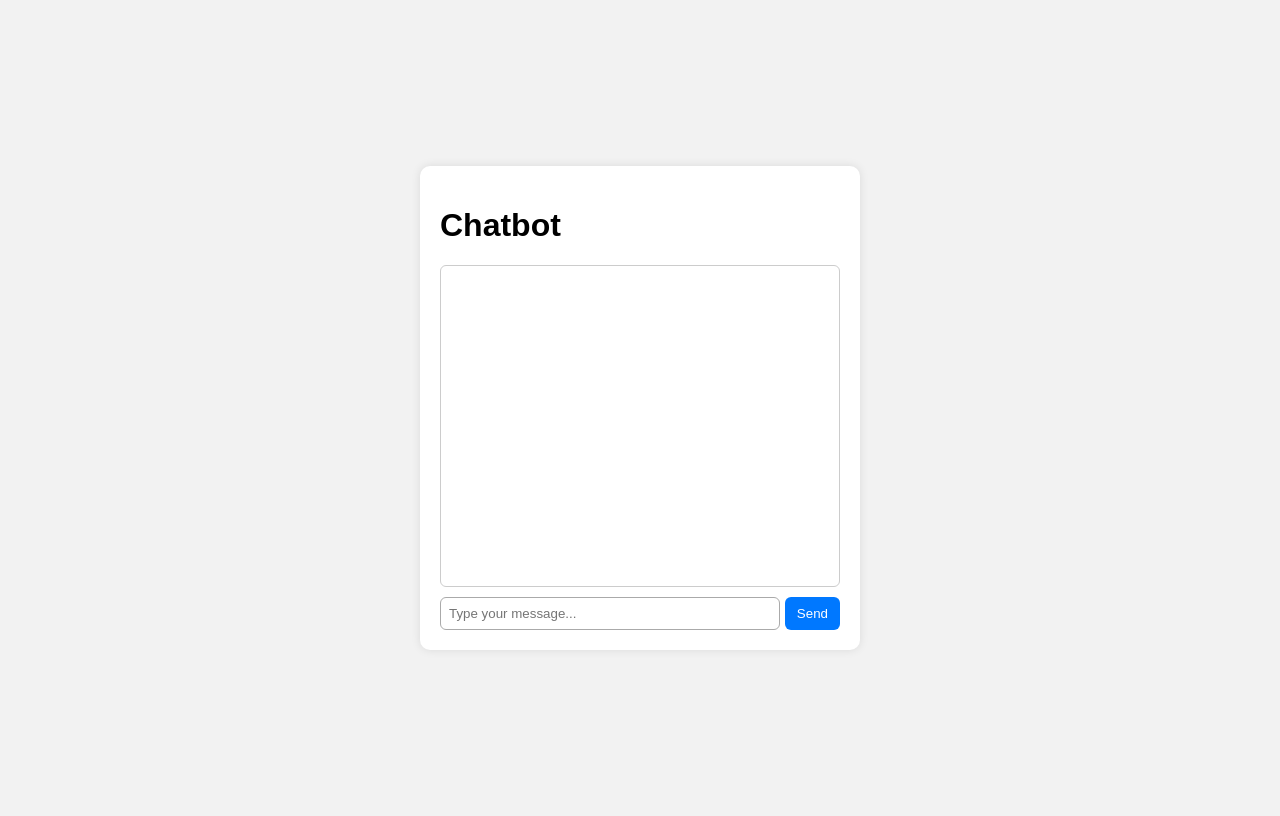
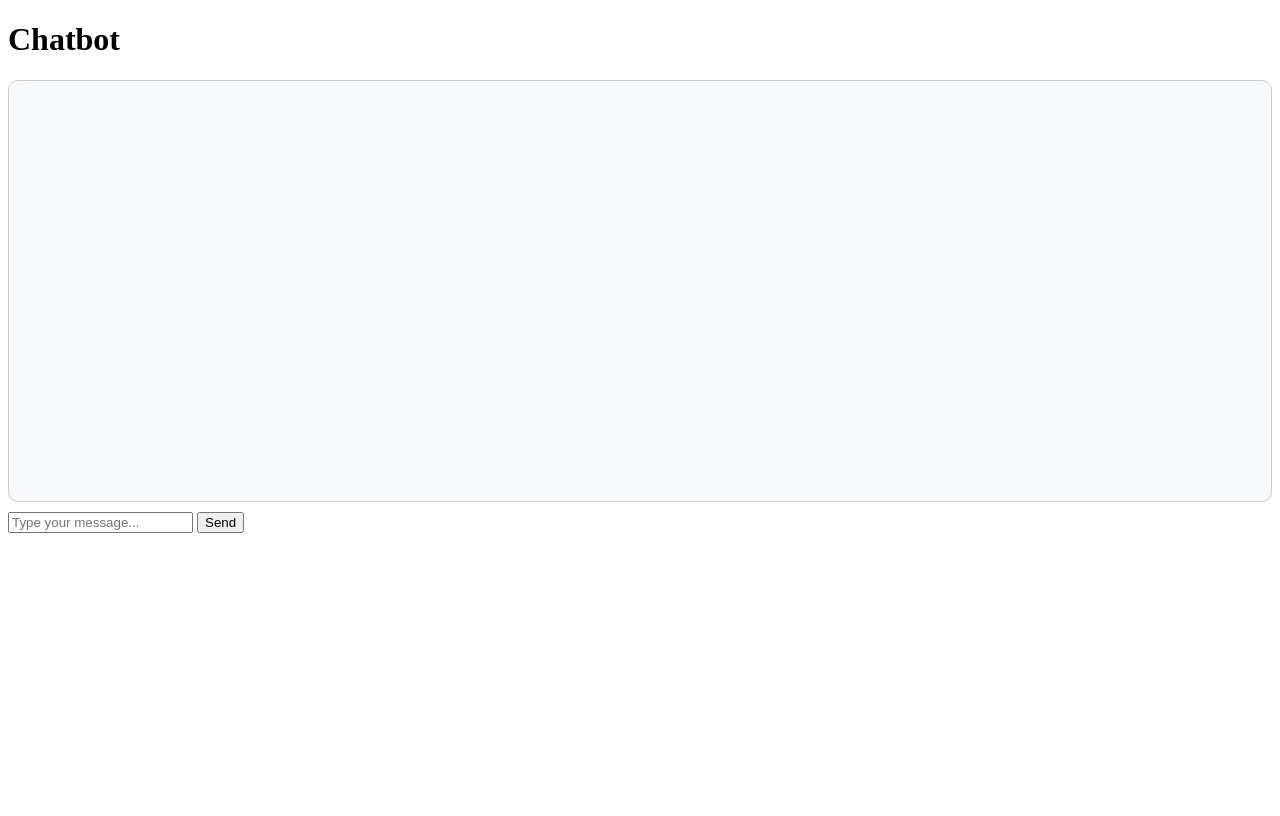
Before and after one commit to Sabahat-Tufail/streaming-chatbot, a FastAPI app: page / in a window 1280 px wide. After the commit the page ends 533 px from the top, so only its background shows below. Run offline with FastAPI, Linux system fonts and the light colour scheme.

Commit message:
Phase 2 achieved

```diff
--- a/main.py
+++ b/main.py
@@ -9,6 +9,12 @@ from dotenv import load_dotenv
 
 # Load environment variables
 load_dotenv()
+
+# ✅ Check and print the API key
+# Force load the .env from the same directory as main.py
+dotenv_path = os.path.join(os.path.dirname(__file__), ".env")
+load_dotenv(dotenv_path, override=True)
+print("Loaded API Key (forced):", os.getenv("OPENROUTER_API_KEY"))
 
 app = FastAPI()
 
@@ -33,7 +39,12 @@ def serve_home(request: Request):
 @app.post("/chat/stream")
 async def stream_chat(request: Request):
     data = await request.json()
-    conversation = data.get("conversation", [])
+
+    # handle both list or dict input
+    if isinstance(data, list):
+        conversation = data
+    else:
+        conversation = data.get("conversation", [])
 
     # Make sure the API key exists
     api_key = os.getenv("OPENROUTER_API_KEY")
--- a/static/style.css
+++ b/static/style.css
@@ -1,47 +1,47 @@
-body {
-    font-family: Arial, sans-serif;
-    background-color: #f2f2f2;
+.chat-box {
+    height: 400px;
+    overflow-y: auto;
+    border: 1px solid #ccc;
+    border-radius: 10px;
+    padding: 10px;
+    margin-bottom: 10px;
+    background-color: #f8f9fa;
     display: flex;
-    justify-content: center;
-    align-items: center;
-    height: 100vh;
+    flex-direction: column;
 }
 
-.container {
-    background: white;
-    padding: 20px;
-    border-radius: 10px;
-    width: 400px;
-    box-shadow: 0 0 10px rgba(0, 0, 0, 0.1);
+/* General message bubble */
+.message {
+    max-width: 75%;
+    padding: 10px;
+    margin: 8px 0;
+    border-radius: 12px;
+    word-wrap: break-word;
+    line-height: 1.4;
 }
 
-.chat-box {
-    height: 300px;
-    overflow-y: auto;
-    border: 1px solid #ccc;
-    border-radius: 6px;
-    padding: 10px;
-    margin-bottom: 10px;
+/* User message (right side, blue) */
+.message.user {
+    align-self: flex-end;
+    background-color: #0078ff;
+    color: white;
+    border-bottom-right-radius: 2px;
 }
 
-.chat-form {
-    display: flex;
+/* Assistant message (left side, gray) */
+.message.assistant {
+    align-self: flex-start;
+    background-color: #e9ecef;
+    color: #333;
+    border-bottom-left-radius: 2px;
 }
 
-.chat-form input {
-    flex: 1;
-    padding: 8px;
-    border-radius: 6px;
-    border: 1px solid #aaa;
-    outline: none;
+/* Scrollbar look (optional) */
+.chat-box::-webkit-scrollbar {
+    width: 6px;
 }
 
-.chat-form button {
-    padding: 8px 12px;
-    margin-left: 5px;
-    border: none;
-    background-color: #0078ff;
-    color: white;
-    border-radius: 6px;
-    cursor: pointer;
+.chat-box::-webkit-scrollbar-thumb {
+    background-color: #aaa;
+    border-radius: 3px;
 }
--- a/templates/index.html
+++ b/templates/index.html
@@ -14,6 +14,7 @@
 
         <div id="chat" class="chat-box"></div>
 
+
         <form id="chatForm" class="chat-form">
             <input id="userInput" type="text" placeholder="Type your message..." />
             <button type="submit">Send</button>
```
Also changed, not shown: static/script.js (+66 -31 lines).
